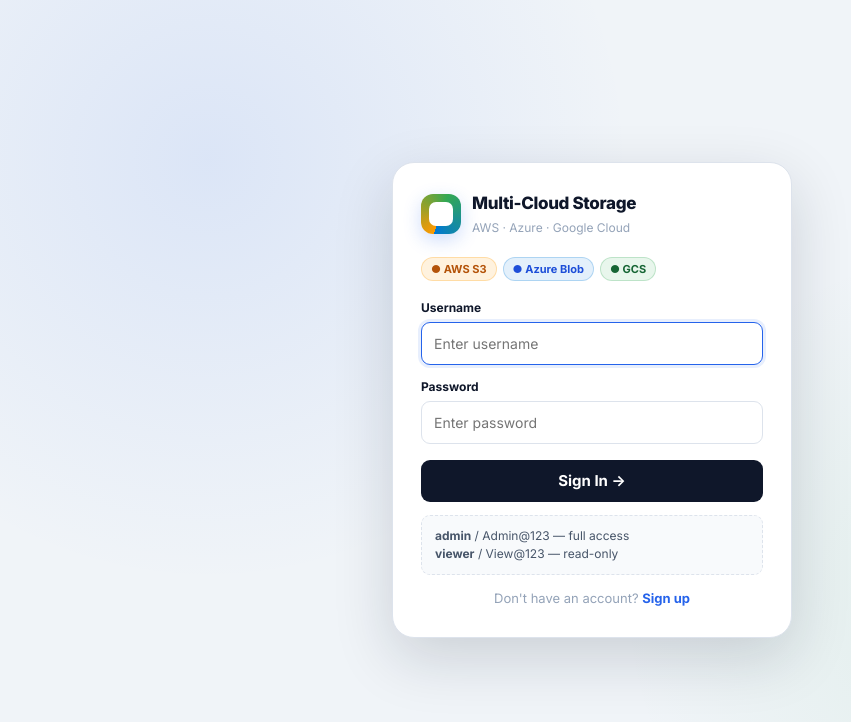
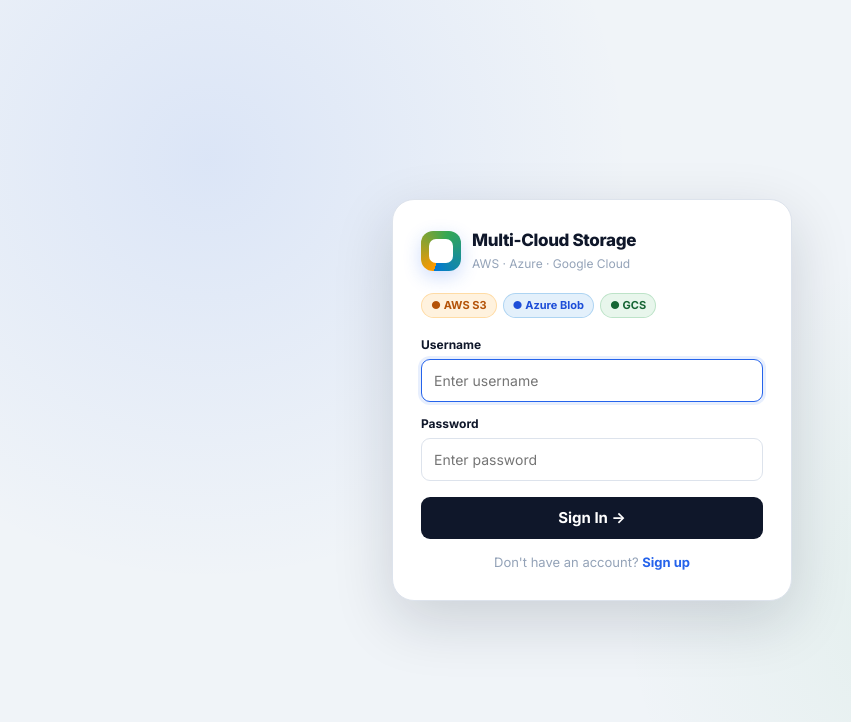
Before and after one commit to pratapme1/Multi_cloud, a React (Vite) app in the folder src/frontend/: page /login in a window 1280 px wide. Shown: the top 722 px of the page, without its empty margins (48-899 px from the left). Built offline with nearby package versions, Linux system fonts and the light colour scheme; no server answers.

Commit message:
Remove demo credentials from login

```diff
--- a/src/frontend/src/pages/LoginPage.jsx
+++ b/src/frontend/src/pages/LoginPage.jsx
@@ -75,10 +75,6 @@
             {loading ? 'Signing in…' : 'Sign In →'}
           </button>
         </form>
-        <div className="demob">
-          <strong>admin</strong> / Admin@123 — full access<br />
-          <strong>viewer</strong> / View@123 — read-only
-        </div>
         <div style={{ textAlign: 'center', marginTop: 14, fontSize: 13, color: 'var(--tx3)' }}>
           Don't have an account?{' '}
           <Link to="/signup" style={{ color: 'var(--ac)', fontWeight: 700, textDecoration: 'none' }}>
```
